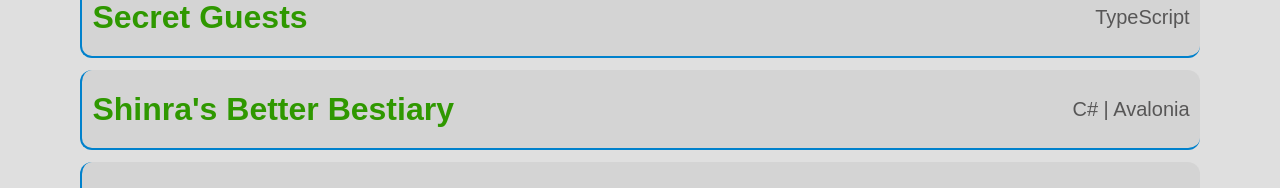
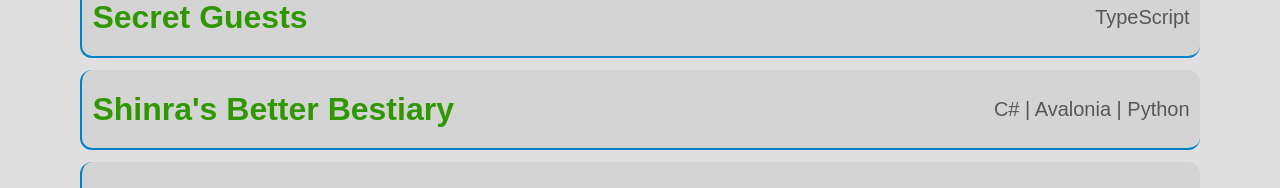
Before and after one commit to dixonw2/about-me, a React (Vite) app in the folder web/: page /projects in a window 1280 px wide. Shown: the part 359-547 px from the top of the page. Built offline with nearby package versions, Linux system fonts and the light colour scheme.

Commit message:
Add animation to project dropdown

```diff
--- a/web/src/main.tsx
+++ b/web/src/main.tsx
@@ -8,7 +8,6 @@
 
 import App from "@/pages/App/App";
 import Projects from "@/pages/Projects/Projects";
-//import Projects from "@/pages/Projects/ProjectsCollapsible";
 import Navbar from "@/components/layout/Navbar/Navbar";
 
 createRoot(document.getElementById("root")!).render(
--- a/web/src/pages/Projects/Projects.module.css
+++ b/web/src/pages/Projects/Projects.module.css
@@ -10,13 +10,12 @@
   margin-bottom: 0.75rem;
 }
 
+/* #region Project */
 .section {
   display: grid;
   grid-template-areas:
-    "title       title"
-    "description empty"
-    "features    link";
-  grid-template-columns: 3fr 1fr;
+    "title"
+    "content";
   border-radius: 0.75rem;
   background-color: rgba(0, 0, 0, 0.05);
   border-left: 2px solid var(--accent);
@@ -31,10 +30,11 @@
   background-color: rgb(0 0 0 / 0.1);
 }
 
-.expanded {
+.sectionExpanded {
   background-color: rgba(0, 65, 163, 0.1);
 }
 
+/* #region Heading */
 .sectionHeading {
   grid-area: title;
   display: flex;
@@ -42,6 +42,12 @@
   align-items: center;
   justify-content: space-between;
   cursor: pointer;
+}
+
+.sectionHeading:focus-visible {
+  outline: 2px solid var(--accent);
+  outline-offset: 3px;
+  border-radius: 0.75rem;
 }
 
 .sectionTitle {
@@ -58,6 +64,7 @@
   font-size: 1.25rem;
   opacity: 75%;
   font-weight: 400;
+  text-align: right;
 }
 
 .sectionTitle,
@@ -65,6 +72,35 @@
   padding: 0.35rem 0.65rem;
   margin-top: 0.6rem;
   margin-bottom: 0.6rem;
+}
+/* #endregion */
+
+/* #region Information */
+.projectPanel {
+  grid-area: content;
+  display: grid;
+  grid-template-rows: 0fr;
+  transition: grid-template-rows 250ms ease;
+}
+
+.sectionExpanded > .projectPanel {
+  grid-template-rows: 1fr;
+}
+
+.projectDetails {
+  min-height: 0;
+  overflow: hidden;
+  display: grid;
+  grid-template-areas:
+    "description ."
+    "features link";
+  grid-template-columns: minmax(0, 3fr) minmax(0, 1fr);
+}
+
+@media (prefers-reduced-motion: reduce) {
+  .projectPanel {
+    transition: none;
+  }
 }
 
 .sectionDescription {
@@ -114,3 +150,4 @@
   pointer-events: all;
   cursor: pointer;
 }
+/* #endregion */
--- a/web/src/pages/Projects/Projects.tsx
+++ b/web/src/pages/Projects/Projects.tsx
@@ -17,10 +17,20 @@
   return (
     <section
       aria-labelledby={projectId}
-      className={`${styles.section} ${expanded ? styles.expanded : ""}`}
+      className={`${styles.section} ${expanded ? styles.sectionExpanded : ""}`}
     >
       <header
         className={styles.sectionHeading}
+        role="button"
+        tabIndex={0}
+        aria-expanded={expanded}
+        aria-controls={`${projectId}-content`}
+        onKeyDown={(event) => {
+          if (event.key === "Enter" || event.key === " ") {
+            event.preventDefault();
+            setExpanded((prev) => !prev);
+          }
+        }}
         onClick={() => setExpanded((prev) => !prev)}
         // Prevent multiple clicks from selecting text in the header
         onMouseDown={(event) => {
@@ -34,7 +44,9 @@
         </h2>
         <h4 className={styles.sectionLanguages}>{projectTechs.join(" | ")}</h4>
       </header>
-      {expanded && children}
+      <div className={styles.projectPanel} inert={!expanded}>
+        <div className={styles.projectDetails}>{children}</div>
+      </div>
     </section>
   );
 };
@@ -145,7 +157,7 @@
     <Project
       projectId="shinras-better-bestiary"
       projectName="Shinra's Better Bestiary"
-      projectTechs={["C#", "Avalonia"]}
+      projectTechs={["C#", "Avalonia", "Python"]}
     >
       <ProjectDescription>
         An application to track the progress of oversouling Shinra's Bestiary in
@@ -157,6 +169,7 @@
         </li>
         <li>Has the ability to mark a fiend as oversouled.</li>
         <li>Provides a list of Via Infinito floors for unoversouled fiends.</li>
+        <li>Built a Media Wiki Python data scraper for fiend data.</li>
       </ProjectFeatureList>
       <GitHubLink link="https://github.com/dixonw2/ShinrasBetterBestiary" />
     </Project>
@@ -201,7 +214,7 @@
       </ProjectDescription>
       <ProjectFeatureList>
         <li>
-          Has a list of tasks with a varying reward stored in a MySQL database
+          Has a list of tasks with a varying reward stored in a MySQL database.
         </li>
         <li>A configurable CLI item shop.</li>
         <li>
```
